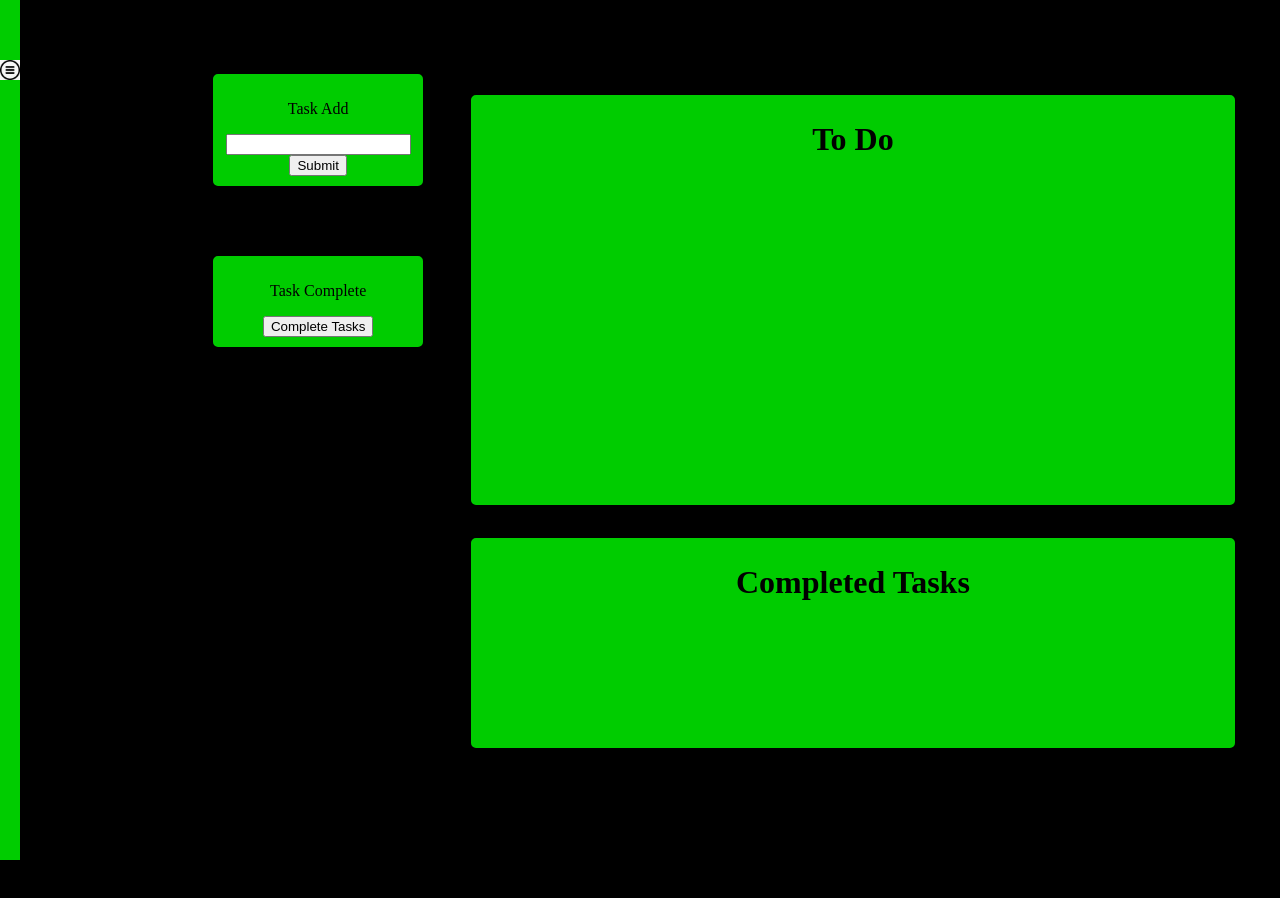
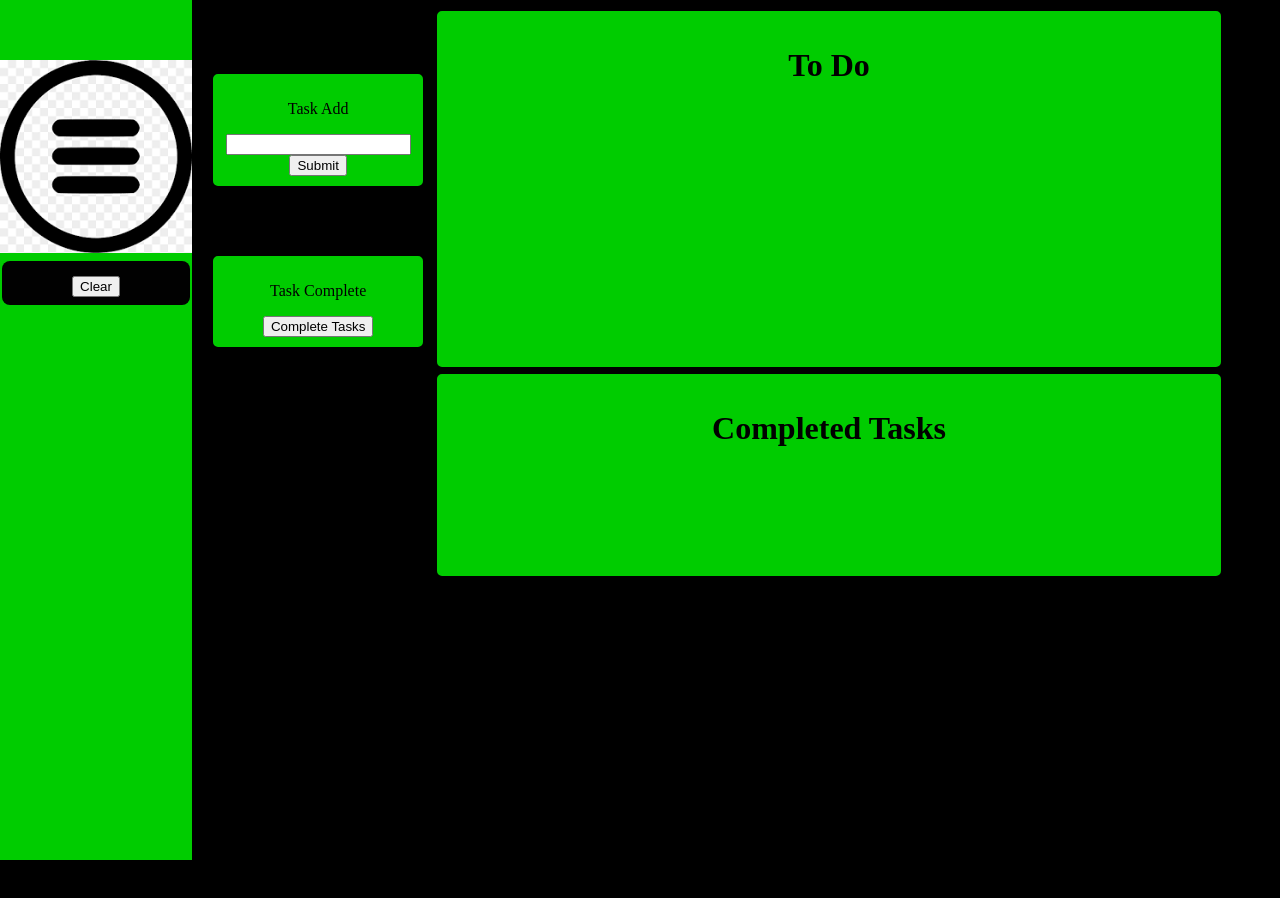
Before and after one commit to Devinekyle/Website-Challenge, a plain HTML site: page index.html in a window 1280 px wide. Drawn offline with Linux system fonts and the light colour scheme.

Commit message:
Bug Fixes

```diff
--- a/index.html
+++ b/index.html
@@ -10,8 +10,8 @@
 <body>
   <script src="main.js"></script>
 
-  <div id="NavigationBar">
-    <img id="navButton" src="Pictures/navbutton.png" width="100%" onclick="navBarToggle()">
+  <div id="NavigationBar" onmouseover="navBarEnable()" onmouseout="navBarDisable()">
+    <img id="navButton" src="Pictures/navbutton.png" width="100%">
     <div id="navBox">
       <button id="clearLocal">Clear</button>
     </div>
--- a/main.js
+++ b/main.js
@@ -133,15 +133,14 @@ var navBarStatus = false;
 
 
 
-const navBarToggle = () => {
-  if(navBarStatus == false) {
-    navBarStatus = true;
+const navBarEnable = () => {
     document.getElementById("NavigationBar").style.width = "15%";
+    document.getElementById("NavigationBar").style.backgroundColor  = "#00cc00";
     document.getElementById("navBox").style.visibility = "visible";
-  }
-  else {
-    navBarStatus = false;
-    document.getElementById("NavigationBar").style.width = "20px";
-    document.getElementById("navBox").style.visibility = "hidden";
-  }
 }
+
+const navBarDisable = () => {
+  document.getElementById("NavigationBar").style.width = "20px";
+  document.getElementById("NavigationBar").style.backgroundColor  = "black";
+  document.getElementById("navBox").style.visibility = "hidden"
+}
--- a/stylesheet.css
+++ b/stylesheet.css
@@ -6,7 +6,10 @@ body {
   overflow-x: hidden;
   overflow-y: hidden;
   background-color: black;
+
+
 }
+
 
 h1 {
   text-align: center;
@@ -41,27 +44,26 @@ h1 {
 }
 
 #taskBox {
-  margin: auto;
-  margin-top: 10%;
+  margin-top: 1fr;
   grid-column: 3/7;
-  grid-row: 1/4;
+  grid-row: 1/3;
   border: 3px solid black;
-  padding: 5px 5px 5px 5px;
+  padding: 15px 15px 15px 15px;
   background-color: #00cc00;
   width: 90%;
-  height: 400px;
+  height: 90%;
   border-radius: 8px;
   overflow: auto;
 }
 #taskCompleteBox {
-  margin: auto;
+  margin-top: 1fr;
   grid-column: 3/7;
-  grid-row: 2/-1;
+  grid-row: 3/-4;
   border: 3px solid black;
-  padding: 5px;
+  padding: 15px 15px 15px 15px;
   background-color: #00cc00;
   width: 90%;
-  height: 200px;
+  height: 95%;
   border-radius: 8px;
   overflow: auto;
 }
@@ -71,7 +73,7 @@ h1 {
     border-left: 0;
     border-bottom: 0;
     border-right: 3px solid black;
-    background-color: #00cc00;
+    background-color: black;
     grid-column: 0/1;
     grid-row: 1/-1;
     margin: 0;
```
